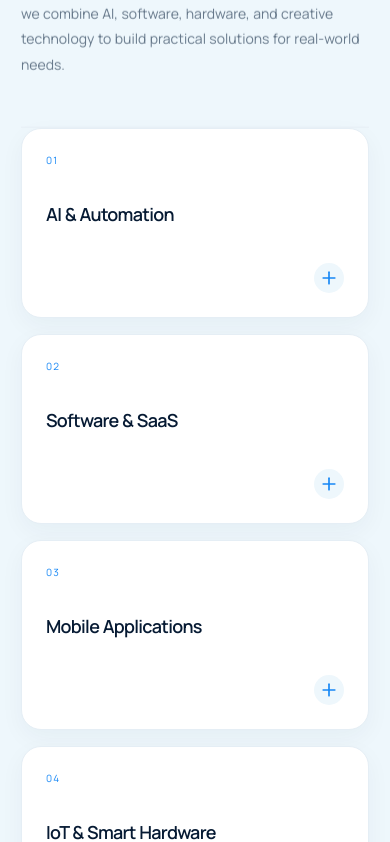
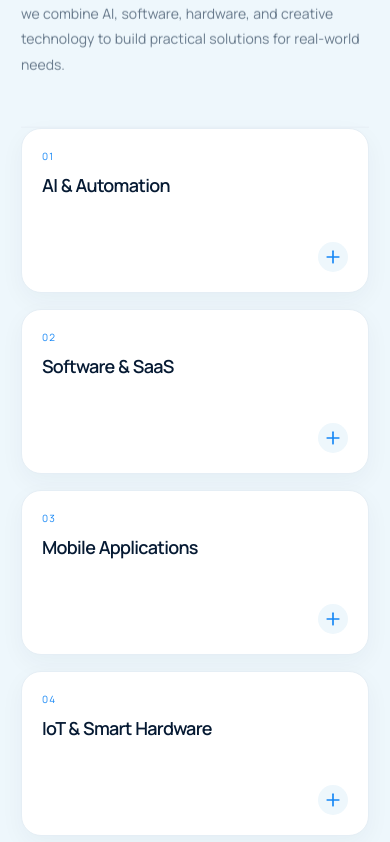
Before and after one commit to saqstudio03-sketch/LAKEX-WEB, a React (Vite) app: page / in a window 390 px wide. Shown: the part 2247-3089 px from the top of the page. Built offline with nearby package versions, Linux system fonts and the light colour scheme.

Commit message:
Tighten service cards

```diff
--- a/src/styles.css
+++ b/src/styles.css
@@ -202,14 +202,14 @@ body::before { opacity: .018; }
 .services, .process { background: var(--paper-blue); }
 .services .section-intro, .process .section-intro { border-color: var(--blue-line); }
 .services-list { display: grid; grid-template-columns: repeat(4, 1fr); gap: 16px; border: 0; }
-.service-row { min-height: 220px; display: flex; flex-direction: column; align-items: flex-start; justify-content: space-between; gap: 18px; padding: 24px; border: 1px solid var(--blue-line); border-radius: 20px; background: #fff; box-shadow: 0 8px 24px rgba(6, 42, 74, .045); transition: transform .3s ease, border-color .3s ease, box-shadow .3s ease; }
+.service-row { min-height: 175px; display: flex; flex-direction: column; align-items: flex-start; justify-content: flex-start; gap: 12px; padding: 20px; border: 1px solid var(--blue-line); border-radius: 20px; background: #fff; box-shadow: 0 8px 24px rgba(6, 42, 74, .045); transition: transform .3s ease, border-color .3s ease, box-shadow .3s ease; }
 .service-row:last-child { border-bottom: 1px solid var(--blue-line); }
-.service-row:hover { padding: 24px; transform: translateY(-5px); background: #fff; border-color: #9eddf0; box-shadow: 0 16px 34px rgba(8, 120, 209, .12); }
+.service-row:hover { padding: 20px; transform: translateY(-5px); background: #fff; border-color: #9eddf0; box-shadow: 0 16px 34px rgba(8, 120, 209, .12); }
 .service-number, .service-tag { color: var(--blue); }
 .service-name { display: block; }
 .service-name h3 { color: var(--ink); font-size: 18px; line-height: 1.2; }
 .service-name p { color: var(--body-muted); margin-top: 11px; }
-.service-plus { align-self: flex-end; display: grid; place-items: center; width: 30px; height: 30px; border-radius: 50%; color: var(--blue); background: var(--paper-blue); }
+.service-plus { align-self: flex-end; display: grid; place-items: center; width: 30px; height: 30px; margin-top: auto; border-radius: 50%; color: var(--blue); background: var(--paper-blue); }
 .service-row:hover .service-plus { color: #fff; background: var(--accent-gradient); transform: none; }
 
 .projects { background: #fff; }
@@ -257,7 +257,7 @@ body::before { opacity: .018; }
 
 @media (max-width: 480px) {
   .services-list { grid-template-columns: 1fr; }
-  .service-row { min-height: 190px; }
+  .service-row { min-height: 165px; }
 }
 
 @media (min-width: 851px) {
```
